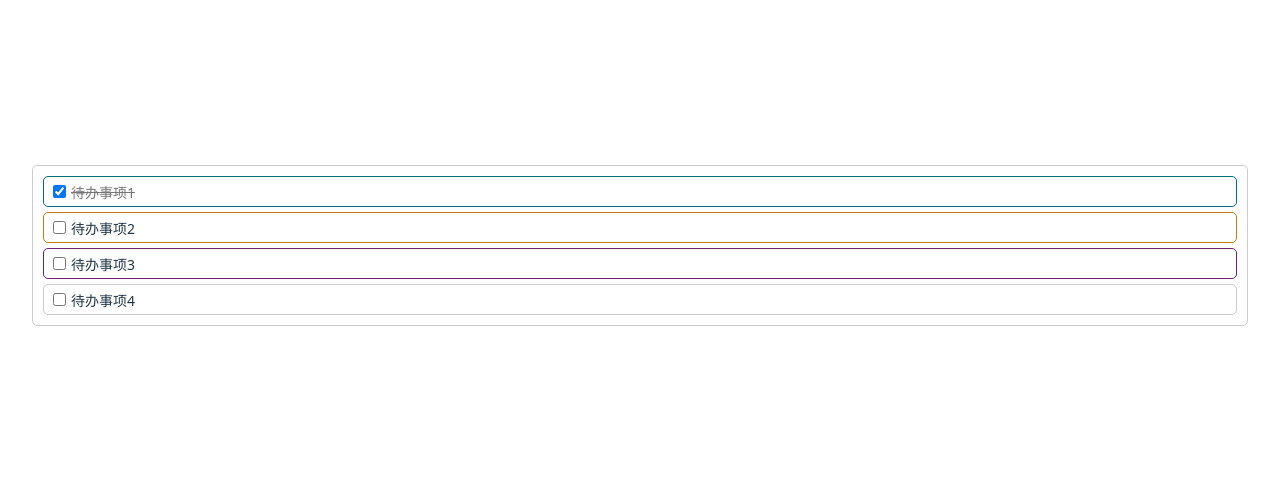
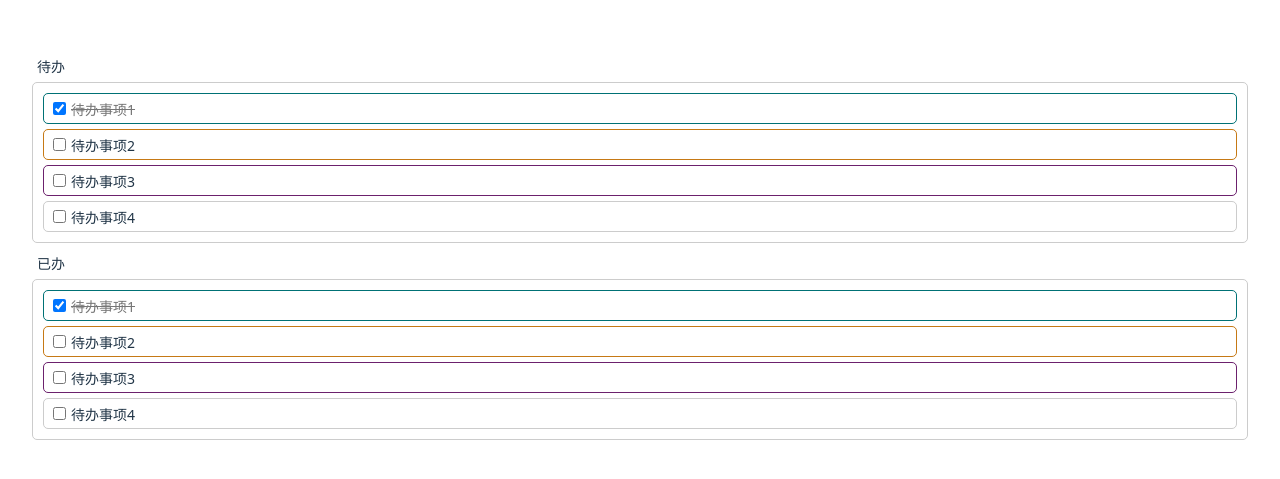
Before and after one commit to zhpeng0425/react-app, a React (Vite) app: page / in a window 1280 px wide. Shown: the part 155-634 px from the top of the page. Built offline with nearby package versions, Linux system fonts and the light colour scheme.

Commit message:
Add files via upload

```diff
--- a/src/ToDoApp/ToDoApp.css
+++ b/src/ToDoApp/ToDoApp.css
@@ -4,7 +4,17 @@ max-width: 1280px;
   margin: 0 auto;
   padding: 2rem;
 }
-
+.container {
+  display: grid;
+  gap: 5px;
+}
+.to-do-list-header {
+  padding: 5px;
+}
+.to-do-list-title {
+  font-size: 14px;
+  font-weight: bold;
+}
 .to-do-list {
   width: 100%;
   padding: 10px;
@@ -24,7 +34,7 @@ padding: 2rem;
   word-break: break-all;
   cursor: pointer;
 }
-  .to-do-item > input[type="checkbox"] {
+.to-do-item > input[type='checkbox'] {
   margin-right: 5px;
 }
 .to-do-item.done {
--- a/src/ToDoApp/ToDoApp.jsx
+++ b/src/ToDoApp/ToDoApp.jsx
@@ -1,27 +1,54 @@
 import React, { useState } from 'react';
 import './ToDoApp.css';
 
-// JSX
 function ToDoApp() {
+  return (
+    <div className="container">
+      <section className="to-do-list-section">
+        <ToDoListHeader title="待办" />
+        <ToDoList />
+      </section>
+      <section className="to-do-list-section">
+        <ToDoListHeader title="已办" />
+        <ToDoList />
+      </section>
+    </div>
+  );
+}
+
+function ToDoListHeader({ title }) {
+  return (
+    <div className="to-do-list-header">
+      <div className="to-do-list-title">{title}</div>
+    </div>
+  );
+}
+
+function ToDoList() {
   const toDoListData = [
     { id: 1, text: '待办事项1', level: 1, isDone: true },
     { id: 2, text: '待办事项2', level: 2, isDone: false },
     { id: 3, text: '待办事项3', level: 3, isDone: false },
-        { id: 4, text: '待办事项4', isDone: false }
+    { id: 4, text: '待办事项4', isDone: false },
   ];
-
   const [list, setList] = useState(toDoListData);
 
   const handleClick = (id) => {
     const clickedItem = list.find((item) => item.id === id);
     clickedItem.isDone = !clickedItem.isDone;
     setList([...list]);
+  };
+
+  return (
+    <div className="to-do-list">
+      {list.map((item) => {
+        return <ToDoListItem key={item.id} item={item} onClick={handleClick} />;
+      })}
+    </div>
+  );
 }
 
-    return (
-        <div className='to-do-list'>
-            {
-                list.map((item) => {
+function ToDoListItem({ item, onClick }) {
   let className = 'to-do-item';
   switch (item.level) {
     case 1:
@@ -40,16 +67,17 @@ function ToDoApp() {
     className += ' done';
   }
   return (
-                        <label className={className} key={item.id}>
-                            <input type="checkbox" checked={item.isDone} onChange={() => { handleClick(item.id); }} />
+    <label className={className}>
+      <input
+        type="checkbox"
+        checked={item.isDone}
+        onChange={() => {
+          onClick(item.id);
+        }}
+      />
       <span>{item.text}</span>
     </label>
   );
-                })
-            }
-        </div>
-    );
 }
 
-
 export default ToDoApp;
```
Lines whose indentation alone changed are shown as unchanged.
